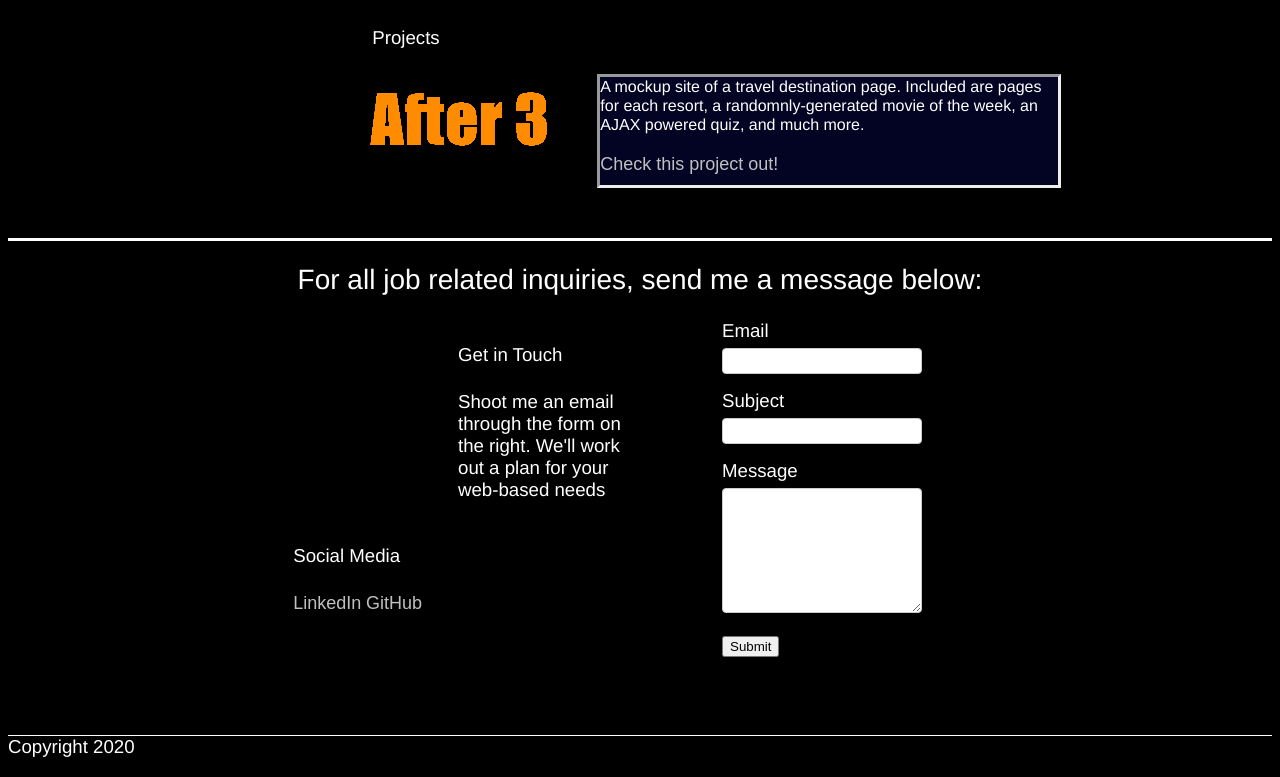
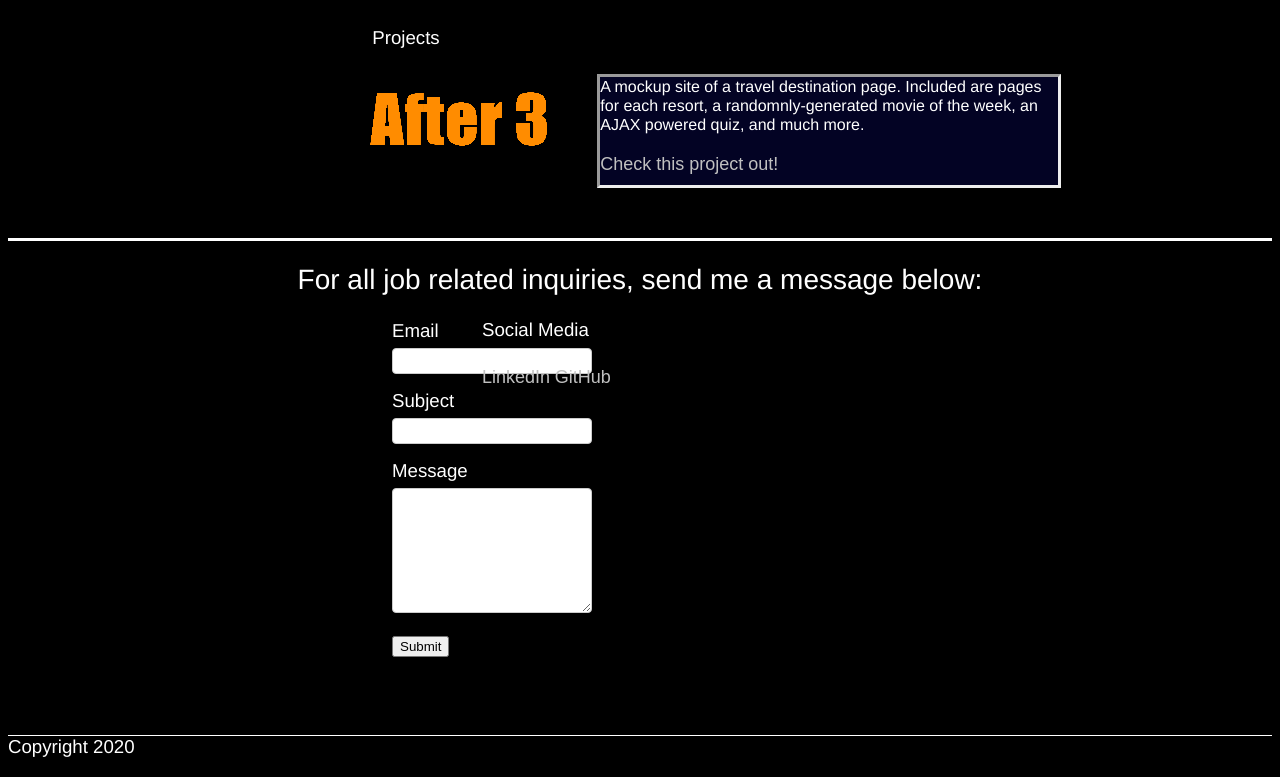
Before and after one commit to roc2246/myPortfolio, a PHP site: page /index.php in a window 1280 px wide. Shown: the part 732-1509 px from the top of the page. Run offline with PHP 8.4, Linux system fonts and the light colour scheme.

Commit message:
Reformatted footer

```diff
--- a/include/footer.php
+++ b/include/footer.php
@@ -1,11 +1,6 @@
 <footer>
 <?php include 'contact.php'; ?>
-<div id="C2A">
-<h4>Get in Touch</h4>
-<p>Shoot me an email through the form on the right. We'll work
-    out a plan for your web-based needs
-</p>
-</div>
+
 <div id="socialMedia">
     <h4>Social Media</h4>
     <a href="">LinkedIn</a>
--- a/style.css
+++ b/style.css
@@ -162,17 +162,12 @@ footer {
   height: 475px;
 }
 
-#C2A {
-  font-family: helvetica;
-  float: left;
-  margin-left: 450px;
-  width: 15%;
-  max-width: 15%;
-}
 
 #socialMedia{
-  float: right;
-  margin-right: 300px;
+  margin-left: auto;
+  margin-right: auto;
+  margin-top: -362px;
+  width: 25%;
 }
 
 #copyright{
@@ -184,11 +179,11 @@ footer {
 /*Form*/
 
 form{
-  margin-right: 75px;
   width: 10%;
   min-width: 200px;
-  margin-right: 350px;
-  float: right;
+  margin-left: auto;
+  margin-right: 680px;
+
 }
 
 label{
```
